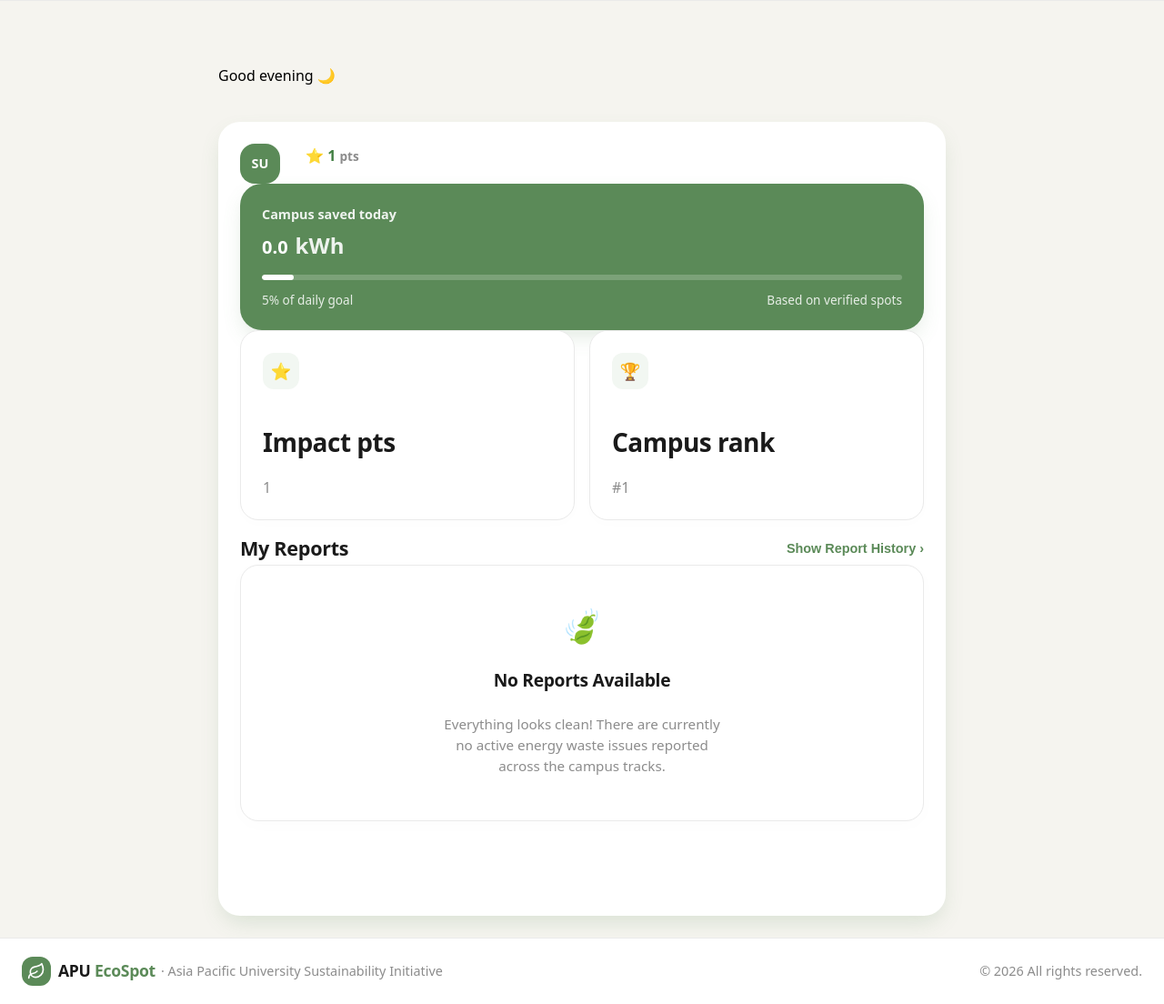
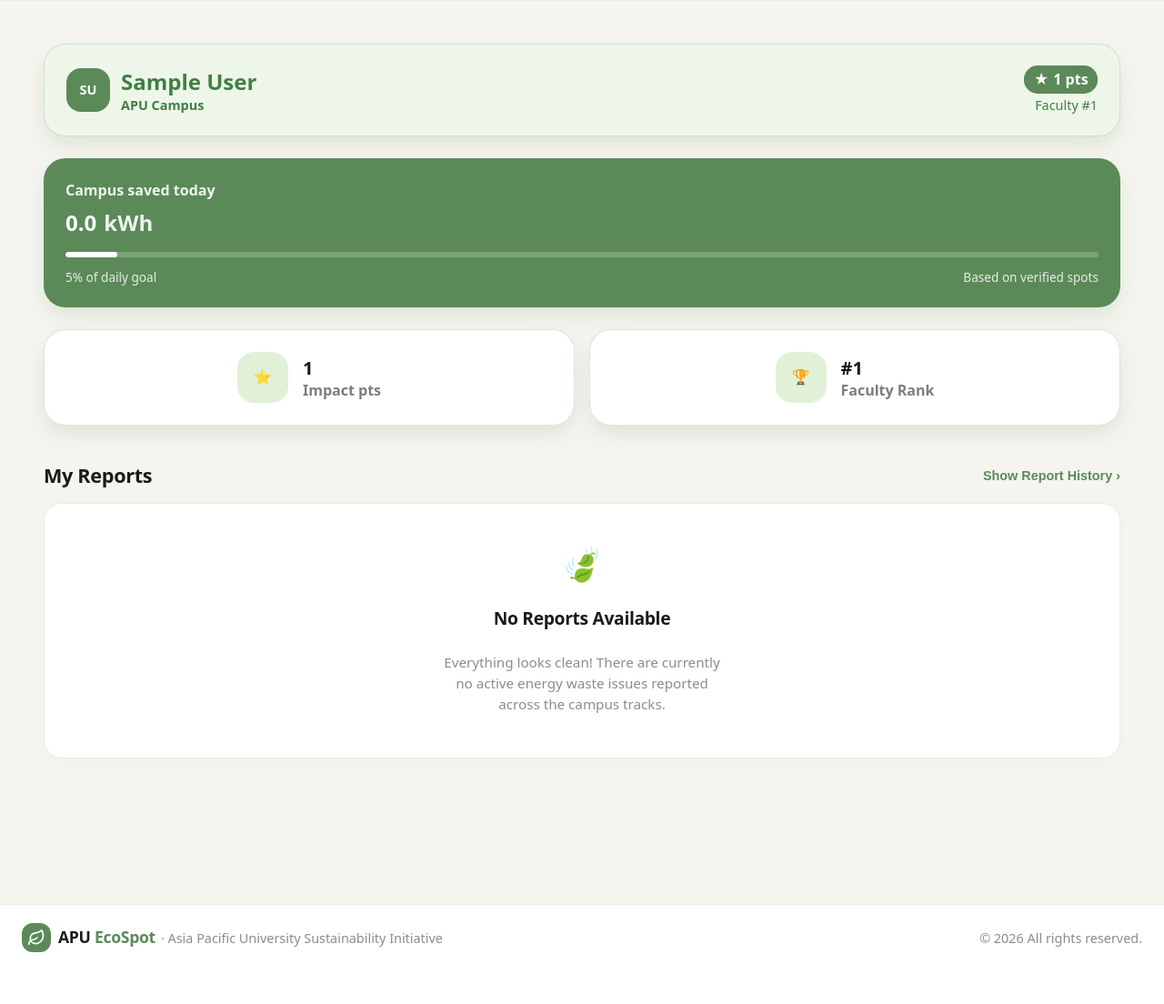
Before and after one commit to FishyWeed/APU-EcoSpot, a PHP site: page /student/student.php in a window 1280 px wide. Shown: the part 64-1168 px from the top of the page at 91% size. After the commit the page ends 1111 px from the top, so only its background shows below. Run offline with PHP 8.4, Linux system fonts and the light colour scheme; the visitor is signed in with stand-in values (Sample User, id 1); data that the repository does not hold is empty.

Commit message:
Second Commit

```diff
--- a/components/eco_card.php
+++ b/components/eco_card.php
@@ -64,6 +64,7 @@ function render_eco_card($item, $layout = 'grid')
                     font-weight: 700;
                     color: #1a1a1a;
                     flex: 1;
+                    text-align: left;
                     min-width: 0;
                     white-space: nowrap;
                     overflow: hidden;
--- a/components/layouts/desktop_layout.php
+++ b/components/layouts/desktop_layout.php
@@ -2,45 +2,65 @@
 
 function render_desktop_layout($layout_body, $user_info, $layout_left, $layout_right)
 {
+    $has_left  = is_callable($layout_left);
+    $has_right = is_callable($layout_right);
 ?>
     <style>
         .desktop-layout-grid {
             width: 100%;
             min-height: 100vh;
             box-sizing: border-box;
+            background-color: #f5f4ef;
             display: grid;
-            gap: 8px;
-            grid:
-                "header header header" auto
-                "leftSide body rightSide" 1fr
-                "footer footer footer" auto
-                / 15% 1fr 15%;
+            gap: 16px;
+
+            grid-template-areas:
+                "header header header"
+                "leftSide body rightSide"
+                "footer footer footer";
+            grid-template-rows: auto 1fr auto;
+            grid-template-columns: <?php echo $has_left ? 'minmax(200px, 15%)' : '0px'; ?> 1fr <?php echo $has_right ? 'minmax(200px, 15%)' : '0px'; ?>;
+
             .layout-header {
                 grid-area: header;
-                padding-top: 4rem;
+                width: 100%;
             }
 
             .layout_left {
                 grid-area: leftSide;
-                background: #fafafa;
+                background-color: transparent;
+                padding: 1.5rem 1rem;
+                box-sizing: border-box;
                 min-width: 200px;
-                padding: 1rem;
+
+                @media (max-width: 1100px) {
+                    display: none !important;
+                }
             }
 
             .layout_body {
                 grid-area: body;
-                padding: 1rem;
+                padding: 1.5rem 1rem;
+                box-sizing: border-box;
+                width: 100%;
+                min-width: 0;
             }
 
             .layout_right {
                 grid-area: rightSide;
-                background: #fafafa;
+                background-color: transparent;
+                padding: 1.5rem 1rem;
+                box-sizing: border-box;
                 min-width: 200px;
-                padding: 1rem;
+
+                @media (max-width: 1200px) {
+                    display: none !important;
+                }
             }
 
             .layout-footer {
                 grid-area: footer;
+                width: 100%;
             }
         }
     </style>
@@ -50,10 +70,12 @@ function render_desktop_layout($layout_body, $user_info, $layout_left, $layout_r
             <?php render_desktop_navbar($user_info); ?>
         </header>
 
-        <?php if (is_callable($layout_left)): ?>
-            <aside class="layout_left"><?php $layout_left($user_info); ?></aside>
+        <?php if ($has_left): ?>
+            <aside class="layout_left">
+                <?php $layout_left($user_info); ?>
+            </aside>
         <?php else: ?>
-            <div style="grid-area: leftSide;"></div>
+            <div style="grid-area: leftSide; display: none;"></div>
         <?php endif; ?>
 
         <main class="layout_body">
@@ -62,10 +84,12 @@ function render_desktop_layout($layout_body, $user_info, $layout_left, $layout_r
             } ?>
         </main>
 
-        <?php if (is_callable($layout_right)): ?>
-            <aside class="layout_right"><?php $layout_right($user_info); ?></aside>
+        <?php if ($has_right): ?>
+            <aside class="layout_right">
+                <?php $layout_right($user_info); ?>
+            </aside>
         <?php else: ?>
-            <div style="grid-area: rightSide;"></div>
+            <div style="grid-area: rightSide; display: none;"></div>
         <?php endif; ?>
 
         <footer class="layout-footer">
--- a/components/layouts/layout.php
+++ b/components/layouts/layout.php
@@ -68,7 +68,7 @@ function render_layout($page_title, $layout_body, $layout_left = null, $layout_r
 
             $stmt_t = mysqli_prepare(
                 $db_connection,
-                "SELECT ticket_id AS id, description AS title, 'APU Campus' AS location, status
+                "SELECT ticket_id AS id, description AS title, CONCAT(block_name, ' · Room ', room_number) AS location, status
                 FROM ticket
                 WHERE user_id = ?
                 ORDER BY ticket_id DESC"
@@ -161,6 +161,7 @@ function render_layout($page_title, $layout_body, $layout_left = null, $layout_r
                 .desktop-layout-shell {
                     display: flex;
                     flex-direction: column;
+                    padding-top: 2.5rem;
                     min-height: 100vh;
                     box-sizing: border-box;
                 }
--- a/pages/index.php
+++ b/pages/index.php
@@ -319,5 +319,5 @@ $layout_body = function ($user_info) {
 <?php
 };
 
-render_layout("Home Page", $layout_body);
+render_layout("Home Page", $layout_body, function() {}, function() {});
 ?>
--- a/pages/profile/profile.php
+++ b/pages/profile/profile.php
@@ -178,7 +178,7 @@ $layout_body = function ($user_info) {
             <div class="role-badge-wrapper">
                 <?php
                 render_button(
-                    $display_role . ' Staff',
+                    $display_role,
                     '0.8rem',
                     '#',
                     true,
--- a/pages/student/student.php
+++ b/pages/student/student.php
@@ -1,86 +1,120 @@
 <?php
-// src/pages/student/student.php
 
 require_once __DIR__ . '/../../components/components.php';
+
+function get_user_faculty_by_id($db_connection, $user_id)
+{
+    $faculty = "APU Campus";
+
+    if (!$db_connection instanceof mysqli || empty($user_id)) {
+        return $faculty;
+    }
+
+    $sql = "SELECT school_department FROM user WHERE user_id = ? LIMIT 1";
+
+    if ($stmt = mysqli_prepare($db_connection, $sql)) {
+        mysqli_stmt_bind_param($stmt, "i", $user_id);
+        mysqli_stmt_execute($stmt);
+        $result = mysqli_stmt_get_result($stmt);
+
+        if ($row = mysqli_fetch_assoc($result)) {
+            if (!empty($row['school_department'])) {
+                $faculty = $row['school_department'];
+            }
+        }
+        mysqli_stmt_close($stmt);
+    }
+    return $faculty;
+}
 
 $layout_body = function ($user_info) {
     global $db_connection;
 
-    $all_reports     = $user_info['my_reports'] ?? [];
+    $raw_reports     = $user_info['my_reports'] ?? [];
+    $summary_reports = [];
+    $all_reports     = [];
+
+    foreach ($raw_reports as $report) {
+        if (empty($report['reporter']) || $report['reporter'] === 'Anonymous') {
+            $report['reporter'] = $user_info['user_name'] ?? $_SESSION['fullname'] ?? 'Anonymous';
+        }
+        $all_reports[] = $report;
+    }
     $summary_reports = array_slice($all_reports, 0, 3);
-    $current_user_id = $user_info['user_id'] ?? 0;
 
     $username = $user_info['user_name'] ?? 'User';
     $parts = explode(' ', $username);
     $initials = $parts[0][0] . $parts[1][0];
 
-    date_default_timezone_set('Asia/Kuala_Lumpur');
-    $hour = (int)date('H');
-    $greeting = ($hour >= 5 && $hour < 12) ? "Good morning ☀️" : (($hour >= 12 && $hour < 17) ? "Good afternoon 🌤️" : "Good evening 🌙");
-
+    $current_user_id = $user_info['user_id'] ?? 0;
     $live_stats = fetch_student_dashboard_stats($db_connection, $current_user_id);
 ?>
 
     <style>
         .student-dashboard {
             width: 100%;
-            max-width: 800px;
+            max-width: 80rem;
             margin: 0 auto;
             margin-top: 2rem;
             font-family: system-ui, -apple-system, sans-serif;
+            padding: 0 1rem;
+            box-sizing: border-box;
+
             display: flex;
             flex-direction: column;
+            align-items: stretch;
             gap: 24px;
-            box-sizing: border-box;
-
-            .welcome-greeting-text {
-                .greeting-hint {
-                    font-size: 0.95rem;
-                    color: #8c8c8c;
-                    margin: 0 0 4px 0;
-                    font-weight: 500;
-                }
-            }
 
             .profile-banner {
-                width: 100%;
-                background-color: #ffffff;
-                border-radius: 24px;
-                padding: 1.5rem;
-                box-shadow: 0 10px 25px -5px rgba(91, 138, 88, 0.2);
-                box-sizing: border-box;
-
-                .profile-banner-content {
                 display: flex;
                 justify-content: space-between;
                 align-items: center;
 
+                width: 100%;
+                color: #417f42 !important;
+                background-color: #eef6ea;
+                padding: 1.5rem;
+
+                box-sizing: border-box;
+                border-radius: 24px;
+                border: 1px solid rgba(91, 138, 88, 0.2);
+                box-shadow: 0 10px 25px -5px rgba(91, 138, 88, 0.2);
+
                 .profile-banner-left {
                     display: flex;
                     align-items: center;
-                        gap: 16px;
+                    gap: 0.75rem;
+                    width: 100%;
 
                     .profile-banner-avatar {
                         display: flex;
                         align-items: center;
                         gap: 12px;
 
+                    }
+
                     .profile-banner-text-group {
                         display: flex;
+                        justify-content: center;
+                        align-items: left;
                         flex-direction: column;
+                        padding: 0;
 
-                                .profile-banner-faculty {
-                                    font-size: 1.1rem;
-                                    font-weight: 700;
-                                    color: #1a1a1a;
+                        .profile-banner-text-name {
+                            text-align: left;
+                            font-size: 1.5rem;
+                            font-weight: 800;
                             margin: 0;
+                            text-overflow: ellipsis;
+                            white-space: nowrap;
+                            overflow: hidden;
                         }
 
-                                .profile-banner-rank {
-                                    font-size: 0.85rem;
-                                    color: #8c8c8c;
+                        .profile-banner-text-faculty {
+                            text-align: left;
+                            font-size: 0.9rem;
+                            font-weight: 600;
                             margin: 0;
-                                }
                         }
                     }
                 }
@@ -89,15 +123,22 @@ $layout_body = function ($user_info) {
                     display: flex;
                     flex-direction: column;
                     align-items: flex-end;
+                    width: 100%;
+                    gap: 0;
 
                     .profile-banner-points {
+                        width: fit-content;
+                        height: auto;
                         font-size: 1rem;
                         font-weight: 600;
-                            color: #417f42;
+                        color: #ffffff;
+                        background-color: #5b8a58;
+                        padding: 0.25rem 0.65rem;
+                        border-radius: 24px;
 
-                            span {
-                                font-size: 0.85rem;
-                                color: #8c8c8c;
+                        .profile-eco-points-icon {
+                            font-size: 1rem;
+                            margin-right: 0.3rem;
                         }
                     }
 
@@ -107,10 +148,23 @@ $layout_body = function ($user_info) {
                         margin-top: 4px;
                     }
                 }
+
+                @media (max-width: 576px) {
+                    flex-direction: column;
+                    align-items: flex-start;
+                    gap: 16px;
+
+                    .profile-banner-right {
+                        align-items: flex-start;
+                        width: 100%;
+                    }
                 }
             }
 
             .energy-hero-banner {
+                width: 100%;
+                display: flex;
+                flex-direction: column;
                 background-color: #5b8a58;
                 border-radius: 24px;
                 padding: 1.5rem;
@@ -119,7 +173,7 @@ $layout_body = function ($user_info) {
                 box-sizing: border-box;
 
                 .banner-label {
-                    font-size: 0.9rem;
+                    font-size: 1rem;
                     font-weight: 600;
                     opacity: 0.9;
                     margin: 0 0 8px 0;
@@ -176,17 +230,57 @@ $layout_body = function ($user_info) {
                 gap: 16px;
                 width: 100%;
 
+                .metrics-summary-card {
+                    display: flex;
+                    flex-direction: row;
+                    align-items: center;
+                    justify-content: center;
+                    gap: 16px;
+                    padding: 1.5rem;
+                    color: #417f42 !important;
+                    background-color: #ffffff;
+                    border: 1px solid rgba(91, 138, 88, 0.2);
+                    border-radius: 24px;
+                    box-shadow: 0 10px 25px -5px rgba(91, 138, 88, 0.2);
+                    box-sizing: border-box;
+                    transition: all 0.2s ease;
+
+                    &:hover {
+                        box-shadow: 0 10px 25px -5px rgba(91, 138, 88, 0.4);
+                        transform: translateY(-2px) scale(1.02);
+                    }
+
+                    h1 {
+                        font-size: 1.25rem;
+                        font-weight: 800;
+                        margin: 0;
+                        color: #1a1a1a;
+                    }
+
+                    p {
+                        font-size: 1rem;
+                        font-weight: 600;
+                        margin: 0;
+                        color: #1a1a1a91;
+                    }
+                }
+
                 @media (min-width: 576px) {
                     grid-template-columns: repeat(2, 1fr);
                 }
             }
 
-            .dashboard-section-header {
+            .my-reports-section {
+                width: 100%;
+                box-sizing: border-box;
+                display: flex;
+                flex-direction: column;
+
+                .my-reports-section-header {
                     display: flex;
                     justify-content: space-between;
                     align-items: center;
-                margin-top: 1rem;
-                margin-bottom: 4px;
+                    margin: 1rem 0;
 
                     h3 {
                         font-size: 1.35rem;
@@ -212,6 +306,10 @@ $layout_body = function ($user_info) {
                     }
                 }
 
+                .my-reports-cards {
+                    width: 100%;
+                    overflow: wrap;
+
                     .reports-panel-wrapper {
                         width: 100%;
                         box-sizing: border-box;
@@ -222,13 +320,14 @@ $layout_body = function ($user_info) {
                         }
                     }
                 }
+            }
+        }
     </style>
 
     <div class="student-dashboard">
-        <p class="welcome-greeting-text"><?php echo $greeting; ?></p>
 
-        <div class="profile-banner">
-            <div class="profile-banner-content">
+        <section class="profile-banner">
+
             <div class="profile-banner-left">
                 <div class="profile-banner-avatar">
                     <?php
@@ -241,32 +340,42 @@ $layout_body = function ($user_info) {
                         '#ffffff',
                         '#5b8a58',
                         'none',
-                            '2.75rem',
-                            '2.75rem',
+                        '3rem',
+                        '3rem',
                         '0'
                     );
                     ?>
+                </div>
+
                 <div class="profile-banner-text-group">
-                            <h4 class="profile-banner-faculty"><?php echo htmlspecialchars($user_info['faculty']); ?></h4>
-                            <p class="profile-banner-rank"><?php echo htmlspecialchars($user_info['rank']); ?></p>
+                    <h1 class="profile-banner-text-name"><?php echo htmlspecialchars($user_info['user_name']) ?></h1>
+                    <h6 class="profile-banner-text-faculty"><?php echo get_user_faculty_by_id($db_connection, $user_info['user_id']); ?></h6>
                 </div>
             </div>
 
             <div class="profile-banner-right">
-                        <div class="profile-banner-points">
-                            ⭐ <?php echo htmlspecialchars($user_info['eco_points']); ?> <span>pts</span>
+                <?php render_button(
+                    '<div class="profile-banner-points"><span class="profile-eco-points-icon">&#9733;</span>' . htmlspecialchars($user_info['eco_points']) . ' pts</div>',
+                    '0.9rem',
+                    '#',
+                    true,
+                    '#ffffff',
+                    '#5b8a58',
+                    'none',
+                    'auto',
+                    'auto',
+                    '0'
+                ); ?>
+                <p style="margin: 3px 0 0 0; font-size: 0.9rem; font-weight: 500;">Faculty <?php echo htmlspecialchars($live_stats['campus_rank']); ?></p>
             </div>
-                        <p class="profile-banner-faculty-rank"><?php echo htmlspecialchars($user_info['live_campus_rank']); ?></p>
-                    </div>
-                </div>
-            </div>
+        </section>
 
 
 
-            <div class="energy-hero-banner">
+        <section class="energy-hero-banner">
             <p class="banner-label">Campus saved today</p>
             <div class="banner-metric-row">
-                    <h2><?php echo $live_stats['kwh_saved']; ?></h2>
+                <h1 style="margin: 0; font-size: 1.5rem;"><?php echo $live_stats['kwh_saved']; ?></h1>
                 <span>kWh</span>
             </div>
             <div class="progress-track-bar">
@@ -276,20 +385,59 @@ $layout_body = function ($user_info) {
                 <span><?php echo $live_stats['progress_percentage']; ?>% of daily goal</span>
                 <span>Based on verified spots</span>
             </div>
+        </section>
+
+        <section class="metrics-summary-grid">
+            <div class="metrics-summary-card">
+                <?php render_button(
+                    '⭐',
+                    '1rem',
+                    '#',
+                    true,
+                    '#1a1a1a',
+                    '#95cf784b',
+                    '1px solid rgb(17, 255, 0)',
+                    '3.5rem',
+                    '3.5rem',
+                    '0.5rem',
+                    '1.15rem'
+                ); ?>
+                <div style="gap: 0;">
+                    <h1><?php echo htmlspecialchars($user_info['eco_points']); ?></h1>
+                    <p>Impact pts</p>
                 </div>
+            </div>
+            <div class="metrics-summary-card">
+                <?php render_button(
+                    '🏆',
+                    '1rem',
+                    '#',
+                    true,
+                    '#1a1a1a',
+                    '#95cf784b',
+                    '1px solid rgb(17, 255, 0)',
+                    '3.5rem',
+                    '3.5rem',
+                    '0.5rem',
+                    '1.15rem'
+                ); ?>
+                <div style="gap: 0;">
+                    <h1><?php echo htmlspecialchars($live_stats['campus_rank']); ?></h1>
+                    <p>Faculty Rank</p>
+                </div>
+            </div>
+        </section>
 
-            <div class="metrics-summary-grid">
-                <?php render_metric_card('Impact pts', number_format($user_info['eco_points']), '⭐', '100%', 'auto', '#f2f7f2'); ?>
-                <?php render_metric_card('Campus rank', $live_stats['campus_rank'], '🏆', '100%', 'auto', '#f2f7f2'); ?>
-            </div>
 
-            <div class="dashboard-section-header">
+
+        <section class="my-reports-section">
+            <div class="my-reports-section-header">
                 <h3>My Reports</h3>
                 <button type="button" id="history-toggle-trigger" class="toggle-history-btn" onclick="toggleReportHistory()">
                     Show Report History &rsaquo;
                 </button>
             </div>
-
+            <div class="my-reports-cards">
                 <div id="reports-summary-panel" class="reports-panel-wrapper">
                     <?php
                     render_eco_card_container($summary_reports, 'grid');
@@ -299,7 +447,8 @@ $layout_body = function ($user_info) {
                 <div id="reports-history-panel" class="reports-panel-wrapper panel-hidden">
                     <?php render_eco_card_container($all_reports, 'list'); ?>
                 </div>
-
+            </div>
+        </section>
     </div>
 
     <script>
```
Also changed, not shown: pages/dashboard/dashboard.php (+2 -6 lines). Lines whose indentation alone changed are shown as unchanged.
